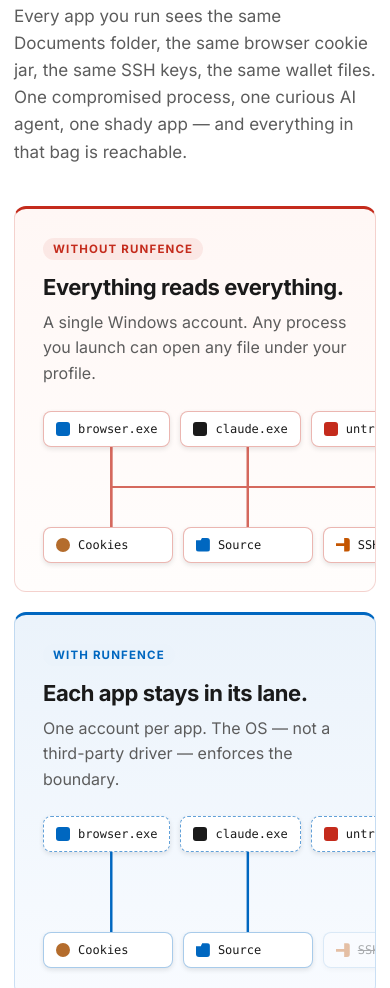
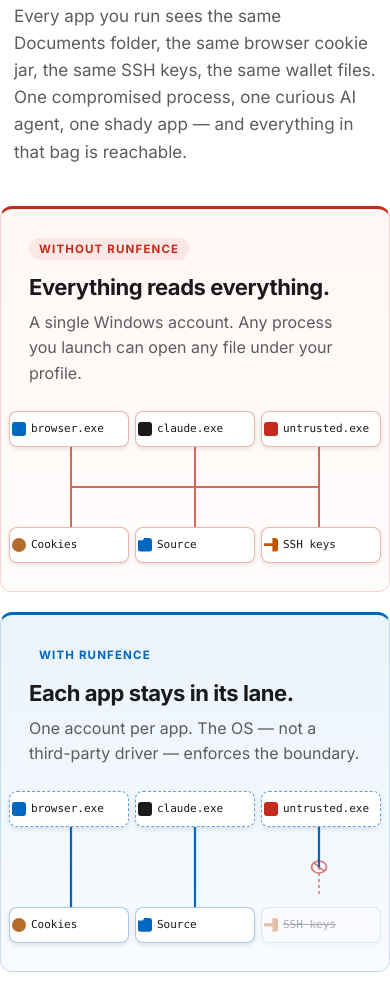
Before and after one commit to runfence/runfence.github.io, a plain HTML site: page index.html in a window 390 px wide. Shown: the part 1778-2766 px from the top of the page. Drawn offline with Linux system fonts and the light colour scheme; a web font is replaced by a local one.

Commit message:
paddings

```diff
--- a/index.html
+++ b/index.html
@@ -823,6 +823,31 @@
         .footer-inner { grid-template-columns: 1fr; }
         h1.display { font-size: clamp(40px, 11vw, 64px); }
         details.faq summary { padding: 18px 18px; font-size: 15.5px; }
+      }
+      @media (max-width: 480px) {
+        .problem-grid {
+          margin-inline: -14px;
+        }
+        .problem-card {
+          padding-inline: 8px;
+        }
+        .problem-card > .problem-tag,
+        .problem-card > h3,
+        .problem-card > p {
+          margin-left: 20px;
+          margin-right: 20px;
+        }
+        .problem-card .diagram-apps,
+        .problem-card .diagram-files {
+          gap: 6px;
+        }
+        .problem-card .app,
+        .problem-card .file {
+          gap: 5px;
+          padding-left: 2px;
+          padding-right: 6px;
+          font-size: 11px;
+        }
       }
 
       /* ============ Tweak hooks ============ */
```
